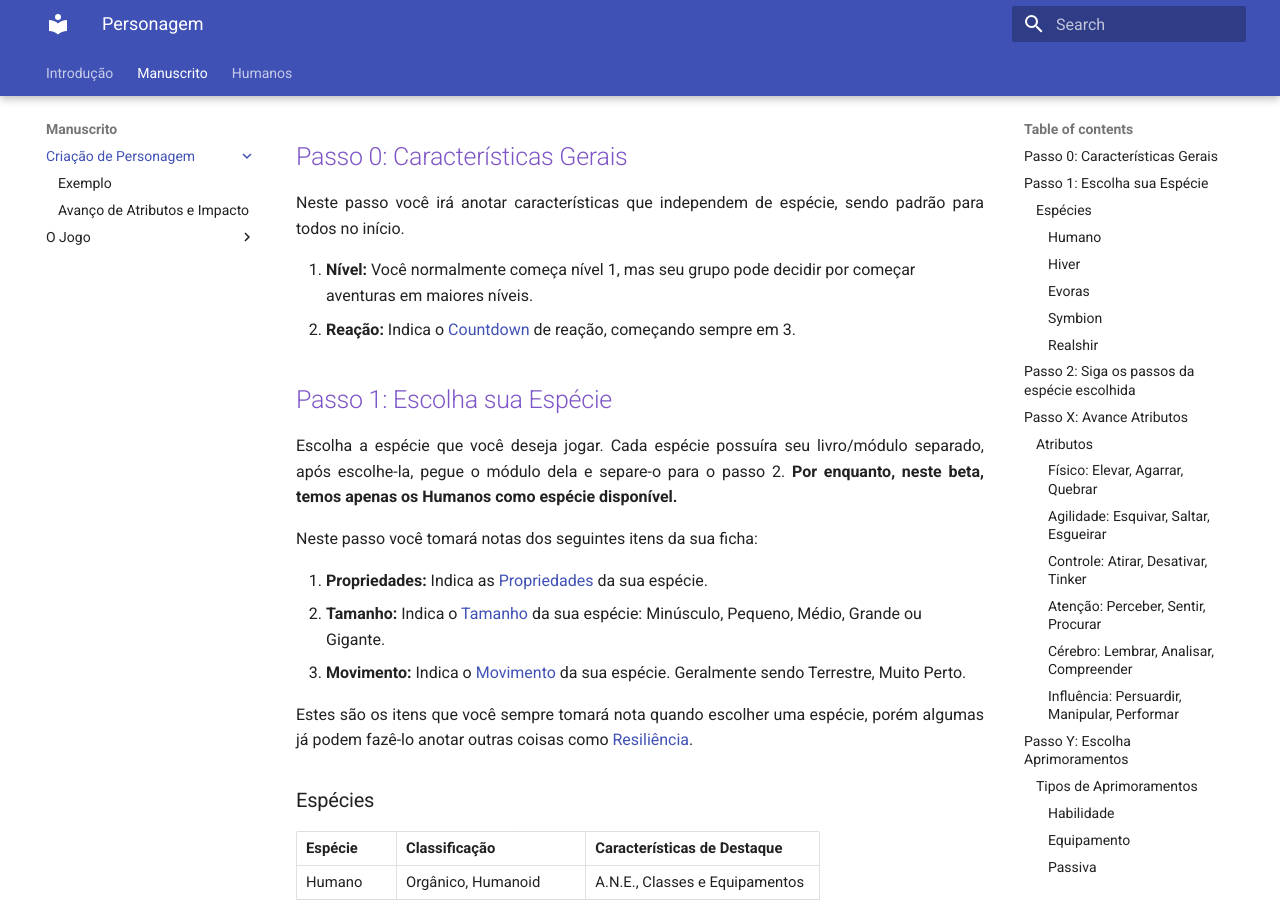
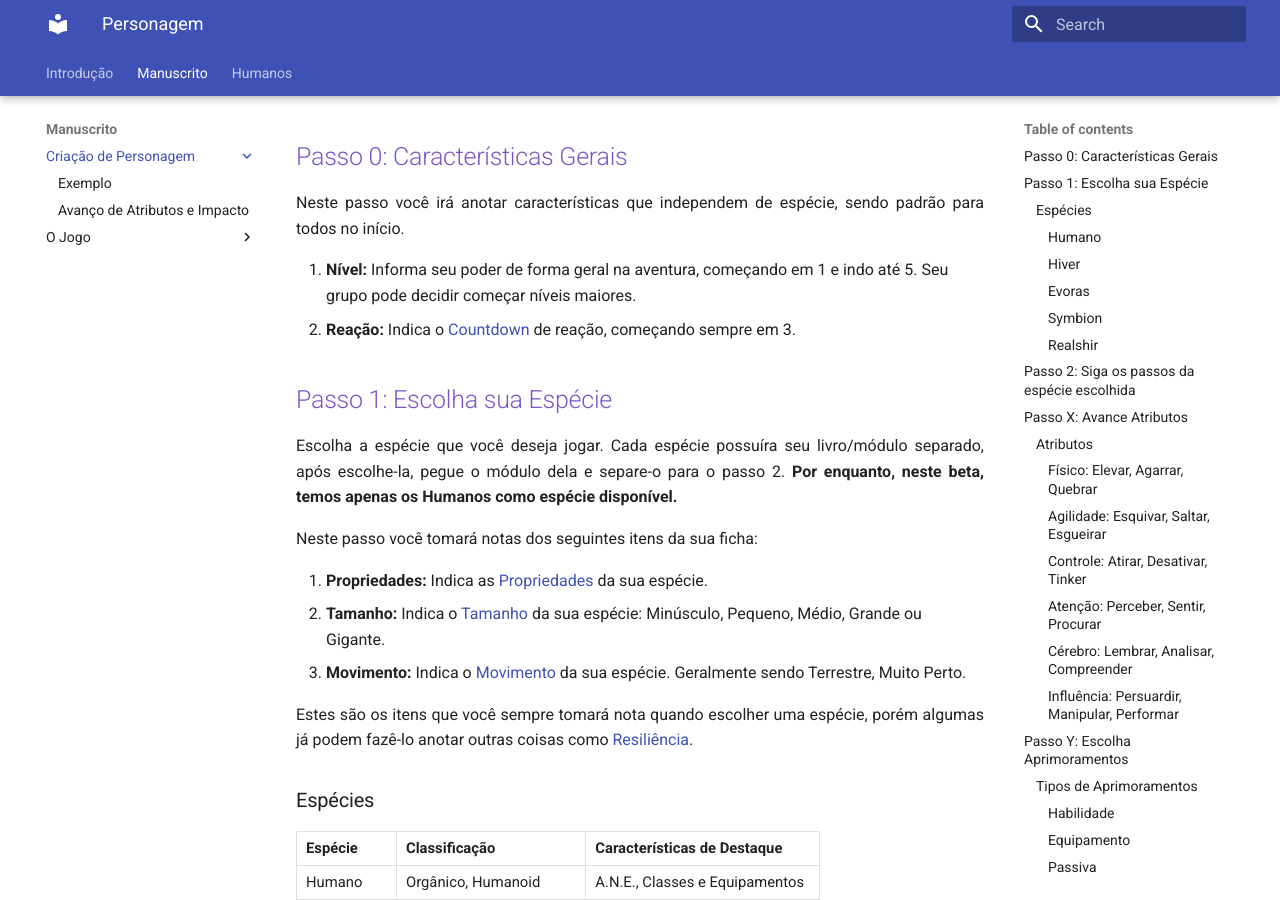
Before and after one commit to henriqueschorr/henriqueschorr.github.io, an MkDocs documentation site: the page built from docs/1_core/2_character/index.md, in a window 1280 px wide and 900 px high, scrolled down 322 px. Built offline with MkDocs 1.6.1 and Material for MkDocs 9.7.7, drawn with Linux system fonts in a browser that asks for light colours.

Commit message:
minor fix

```diff
--- a/docs/1_core/2_character/index.md
+++ b/docs/1_core/2_character/index.md
@@ -12,7 +12,7 @@ A primeira coisa que você deve fazer, caso não seja o GM, para começar a joga
 
 Neste passo você irá anotar características que independem de espécie, sendo padrão para todos no início.
 
-1. **Nível:** Você normalmente começa nível 1, mas seu grupo pode decidir por começar aventuras em maiores níveis.
+1. **Nível:** Informa seu poder de forma geral na aventura, começando em 1 e indo até 5. Seu grupo pode decidir começar níveis maiores.
 2. **Reação:** Indica o [Countdown](../3_game/countdown.md) de reação, começando sempre em 3.
 
 ## Passo 1: Escolha sua Espécie
```
Also changed, not shown: docs/1_core/3_game/countdown.md (+1 -1 lines).
